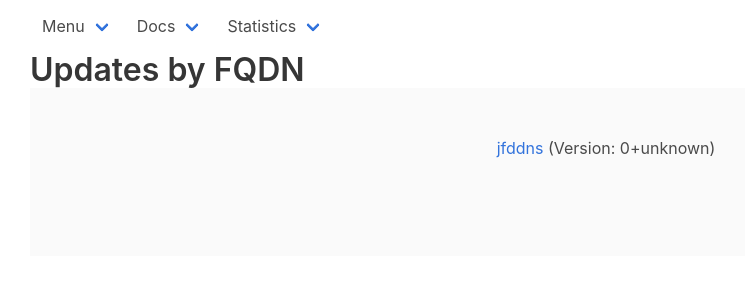
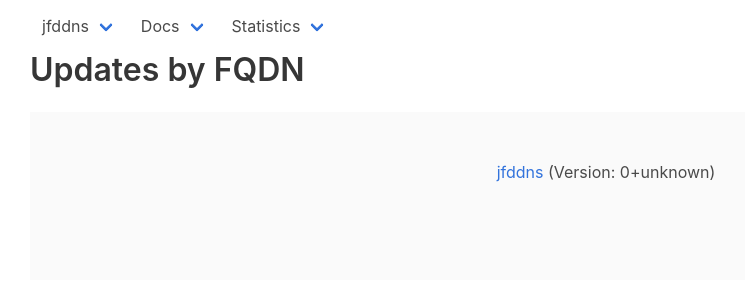
Before and after one commit to Josef-Friedrich/dyndns, a Flask app: page /statistics/updates-by-fqdn in a window 1280 px wide. Shown: the top 300 px of the page, without its empty margins (34-779 px from the left). Run offline with Flask 2, Linux system fonts and the light colour scheme; data that the repository does not hold is empty; parts of the project's set-up code (start-up, migrations or seed data) failed here and were passed over.

Commit message:
Fix css layout

```diff
--- a/jfddns/templates/base.html
+++ b/jfddns/templates/base.html
@@ -16,7 +16,7 @@
         <div class="navbar-menu">
           <div class="navbar-start">
             <div class="navbar-item has-dropdown is-hoverable">
-              <a class="navbar-link">Menu</a>
+              <a class="navbar-link" href="/">jfddns</a>
 
               <div class="navbar-dropdown">
                 <a class="navbar-item" href="/">Home</a>
@@ -48,7 +48,7 @@
         </div>
       </nav>
 
-      <main>
+      <main class="content">
         <h1 class="title">{{ title }}</h1>
         {% autoescape false %}
         {{ content }}
```
